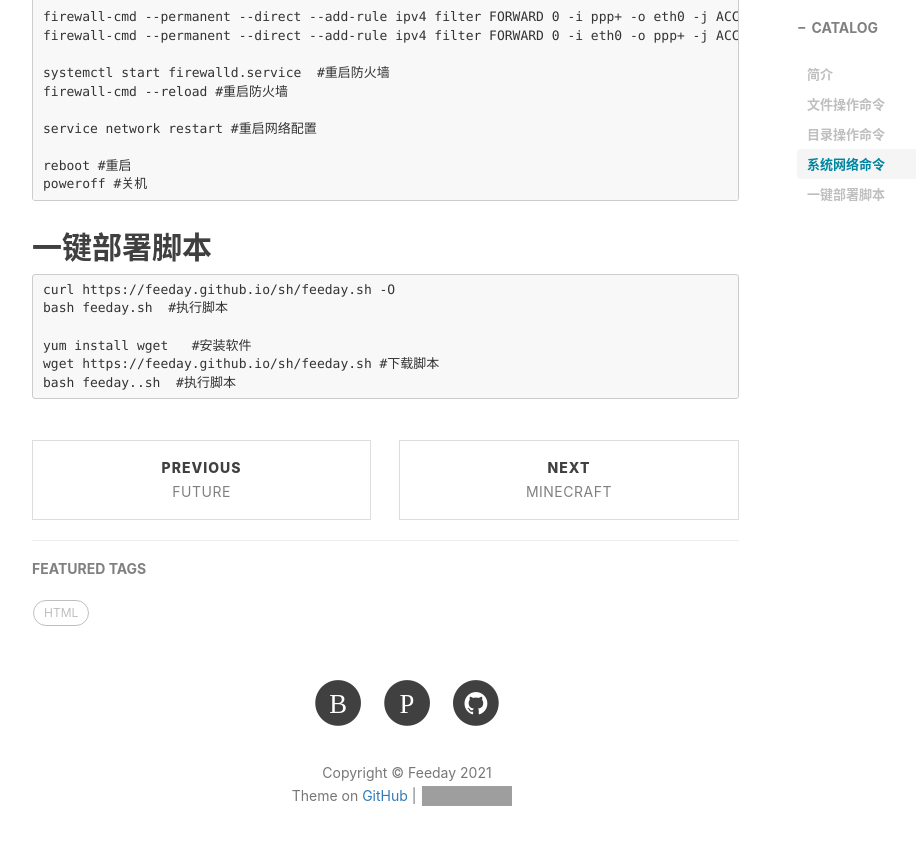
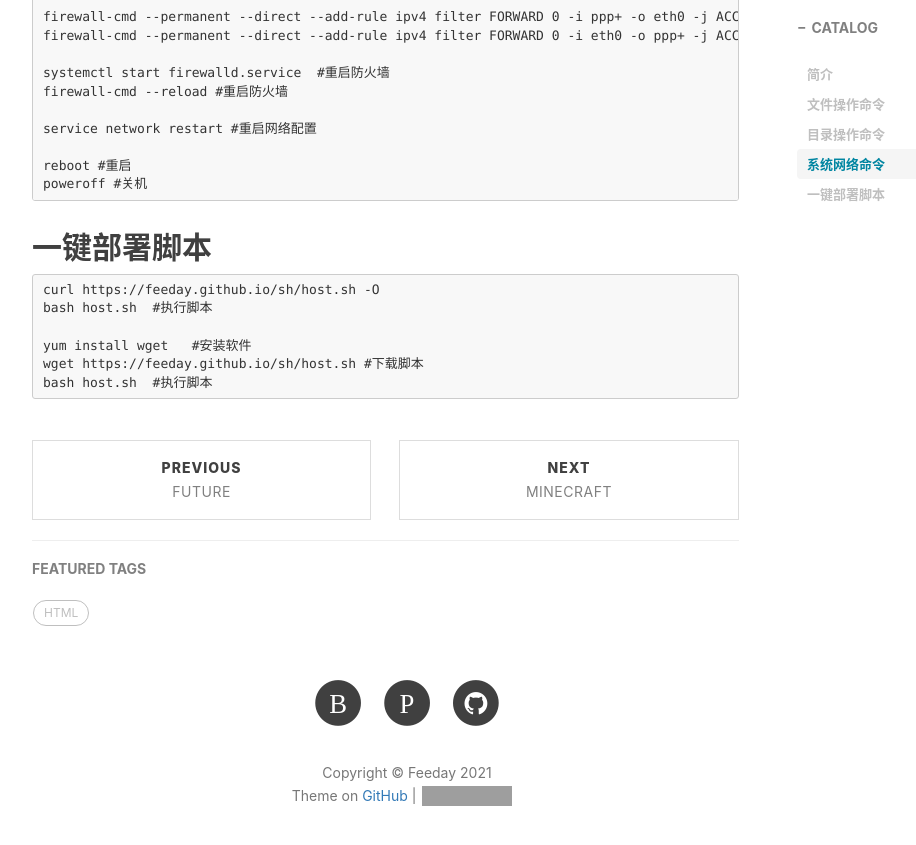
Before and after one commit to tcq233/tcq233.github.io, a Jekyll site: the page built from _posts/2020-05-05-bash.md, in a window 1280 px wide and 900 px high, scrolled down 2428 px. Shown: the top 845 px of the window, without its empty margins (233-1149 px from the left). Built offline with Jekyll 4.4.1, drawn with Linux system fonts in a browser that asks for light colours; nearby versions of some CDN libraries; comment, search, counter and statistics services are not loaded; grey boxes are pictures that could not be loaded.

Commit message:
Update 2020-05-05-bash.md

````diff
--- a/_posts/2020-05-05-bash.md
+++ b/_posts/2020-05-05-bash.md
@@ -118,10 +118,10 @@ poweroff #关机
 ## 一键部署脚本
 
 ```
-curl https://feeday.github.io/sh/feeday.sh -O
-bash feeday.sh  #执行脚本
+curl https://feeday.github.io/sh/host.sh -O
+bash host.sh  #执行脚本
 
 yum install wget   #安装软件
-wget https://feeday.github.io/sh/feeday.sh #下载脚本
-bash feeday..sh  #执行脚本
+wget https://feeday.github.io/sh/host.sh #下载脚本
+bash host.sh  #执行脚本
 ```
````
